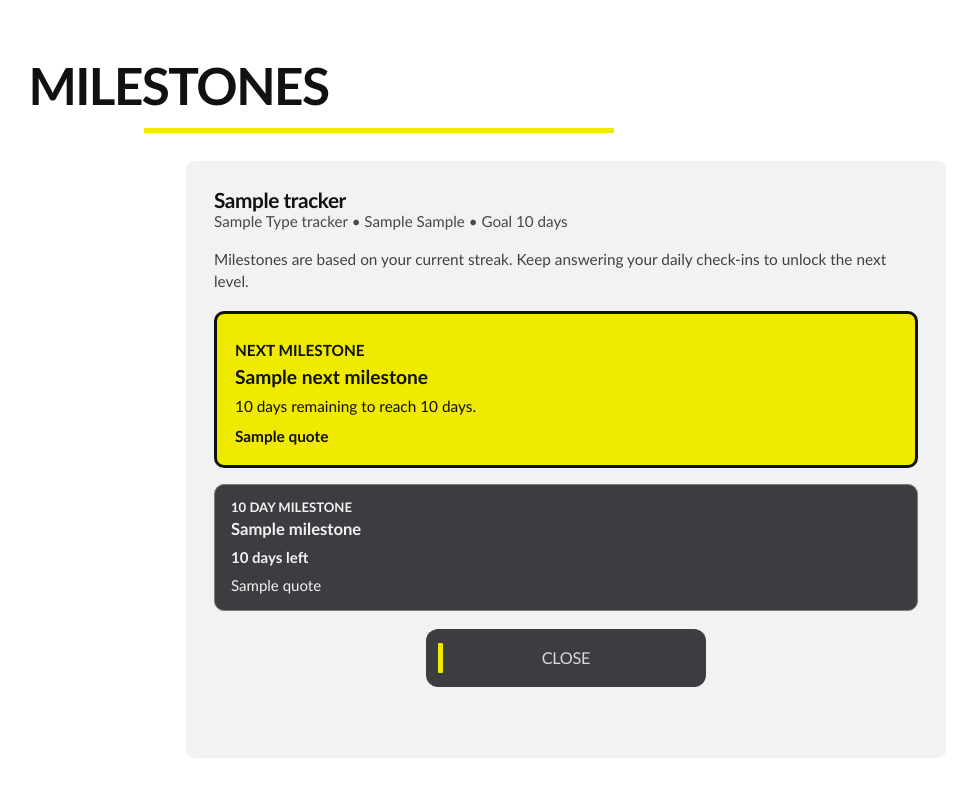
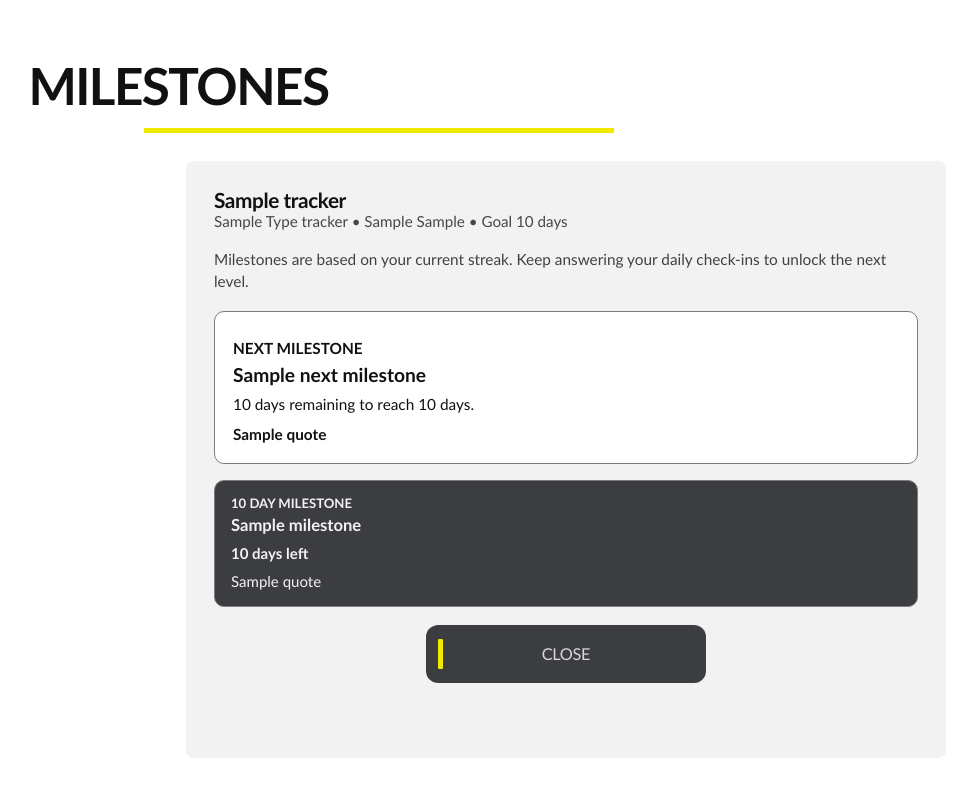
Before and after one commit to ChoeHa-U/protocolzone, a Flask app: template templates/tracker_milestones.html in a window 1280 px wide. Shown: the whole page, without its empty margins (74-1051 px from the left). Run offline with Flask 3, Linux system fonts and the light colour scheme; the template is opened without the code that fills it: most values are stand-ins (such as "Sample title", 1, 10 or a date in 2020).

Commit message:
Keep one current milestone highlight

```diff
--- a/static/style.css
+++ b/static/style.css
@@ -918,9 +918,9 @@ a {
 
 .milestone-next-card {
   margin-top: 18px;
-  border: 3px solid #111111;
+  border: 1px solid var(--stroke);
   border-radius: 10px;
-  background: var(--accent);
+  background: #ffffff;
   padding: 18px;
   color: #111111;
 }
```
